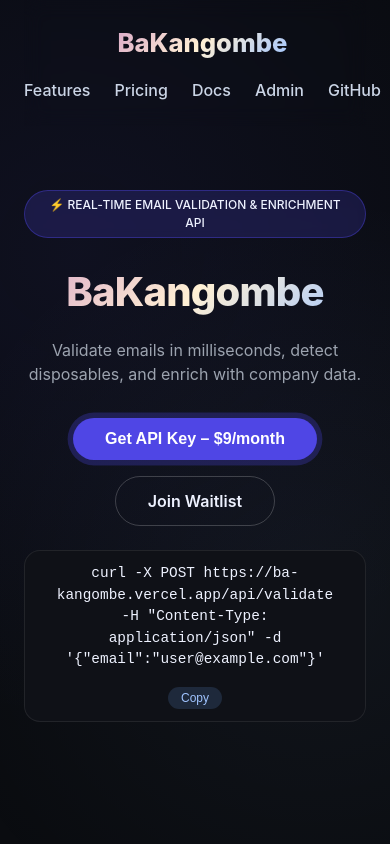
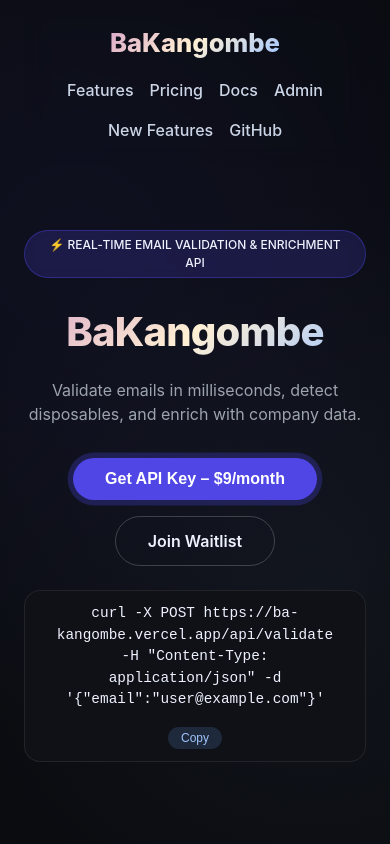
Before and after one commit to KernelBornie/BaKangombe, a website: page public/index.html in a window 390 px wide. Shown: the top 844 px of the page. Drawn offline with Linux system fonts and the light colour scheme.

Commit message:
Add New Features link to homepage navigation

```diff
--- a/public/index.html
+++ b/public/index.html
@@ -35,7 +35,7 @@
       backdrop-filter: blur(10px); position: sticky; top: 0; z-index: 100;
     }
     .logo { font-size: 1.6rem; font-weight: 800; background: linear-gradient(135deg, #d9a7c7, #fff0d4, #a0c4ff); -webkit-background-clip: text; background-clip: text; color: transparent; }
-    .nav-links { display: flex; gap: 2rem; }
+    .nav-links { display: flex; gap: 2rem; flex-wrap: wrap; }
     .nav-links a { color: #cbd5e6; text-decoration: none; font-weight: 500; transition: color 0.2s; }
     .nav-links a:hover { color: #a0c4ff; }
     .hero { text-align: center; padding: 4rem 0 3rem; }
@@ -115,7 +115,7 @@
       h1 { font-size: 2.5rem; }
       .hero-sub { font-size: 1rem; }
       .navbar { flex-direction: column; }
-      .nav-links { gap: 1.5rem; }
+      .nav-links { justify-content: center; gap: 1rem; }
     }
   </style>
 </head>
@@ -129,6 +129,7 @@
       <a href="#pricing">Pricing</a>
       <a href="/docs">Docs</a>
       <a href="/admin">Admin</a>
+      <a href="/new-features">New Features</a>
       <a href="https://github.com/KernelBornie/BaKangombe" target="_blank">GitHub</a>
     </div>
   </nav>
```
